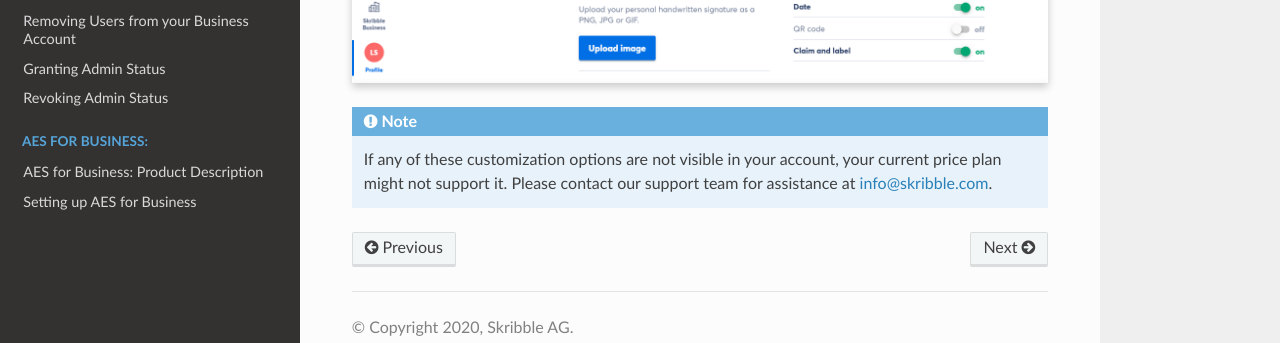
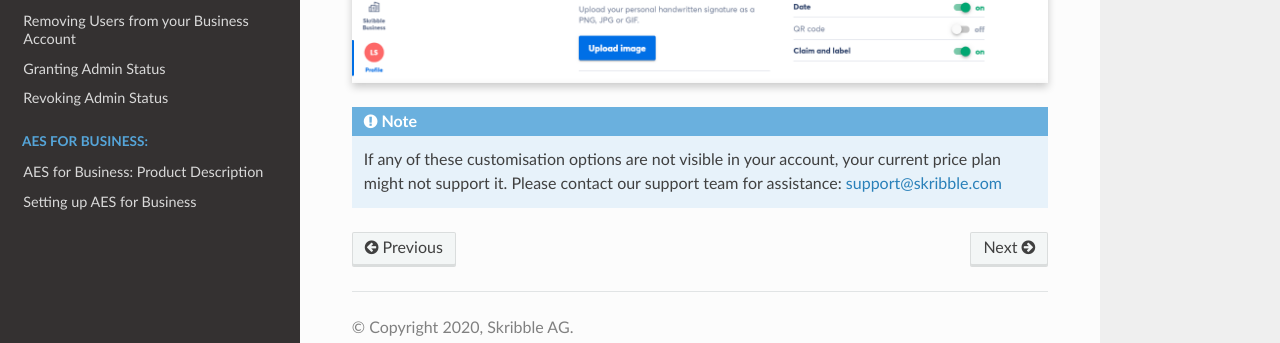
Before and after one commit to matthieu-bt/business-guide, a Sphinx documentation site: the page built from source/quickstart/signature.rst, in a window 1280 px wide and 900 px high, scrolled down 2884 px. Shown: the part 522-865 px from the top of the window. Built offline with Sphinx 7.4.7 and the Read the Docs theme 2.0.0, drawn with Linux system fonts in a browser that asks for light colours.

Commit message:
Corrected typo and changed e-mail
Corrected typo and changed e-mail address to support

```diff
--- a/source/quickstart/signature.rst
+++ b/source/quickstart/signature.rst
@@ -67,4 +67,4 @@
 
 
 .. NOTE::
-   If any of these customization options are not visible in your account, your current price plan might not support it. Please contact our support team for assistance at info@skribble.com.
+   If any of these customisation options are not visible in your account, your current price plan might not support it. Please contact our support team for assistance: support@skribble.com
```
